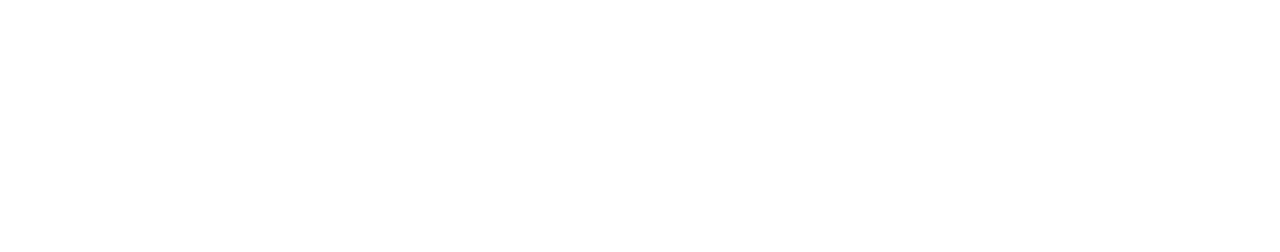
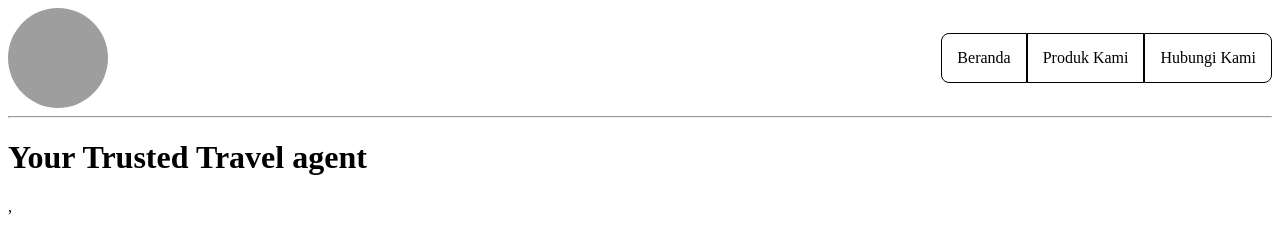
Before and after one commit to revou-fundamental-course/17-feb-25-MuhammadRidhaAkmalAlimin, a plain HTML site: page index.html in a window 1280 px wide. Drawn offline with Linux system fonts and the light colour scheme; grey boxes are pictures that could not be loaded.

Commit message:
konfigurasi-setengahjalan

```diff
--- a/css/style.css
+++ b/css/style.css
@@ -1 +1,38 @@
 /* css, masih awal project external */
+.main-header {
+    display: flex;
+    justify-content: space-between;
+    align-items: center;
+}
+.logo-company {
+                border: 1px;
+                border-color:  forestgreen;
+                height: 100px;
+                width: 100px;
+                background-image: url(https://encrypted-tbn0.gstatic.com/images?q=tbn:ANd9GcTXm-YRdMLuraIBmK79gWcx3c1Ys0AtPwmoRQ&amp;s);
+                background-size: 100% 100%;
+                border-radius: 50%; }
+nav     {
+    display: flex;
+    }
+nav > a     {   text-decoration: none;
+                color: black;
+                border: 1px solid;
+                padding: 15px;
+                border-radius: 8px;}
+.no-border-radius {
+    border-radius: 0px;}
+
+.no-border-radius-left{
+    border-top-left-radius: 8px;
+    border-top-right-radius: 0px;
+    border-bottom-right-radius: 0px;
+    border-bottom-left-radius: 8px;
+}
+
+.no-border-radius-right {
+    border-top-left-radius: 0px;
+    border-top-right-radius: 8px;
+    border-bottom-right-radius: 8px;
+    border-bottom-left-radius: 0px;
+}
--- a/index.html
+++ b/index.html
@@ -4,8 +4,29 @@
     <meta charset="UTF-8">
     <meta name="viewport" content="width=device-width, initial-scale=1.0">
     <title>Document</title>
+    <link rel="stylesheet" href="css/style.css">
 </head>
 <body>
+    <header class="main-header">
+        <!-- iki kepala buat atasan content your trust agent perhaps?atau header navigationnnya pakai fungsi nav untuk mengarahkan ke page html lainnya?-->
+        <div class="logo-company"></div>
+
+
+        <nav>
+            <a href="#" class="no-border-radius-left">Beranda</a>
+            <a href="#" class="no-border-radius">Produk Kami</a>
+            <a href="#" class="no-border-radius-right">Hubungi Kami</a>
+        </nav>
+
+    </header>
+    <hr>
+    <main>
+        <header>
+            <h1>Your Trusted Travel agent</h1>
+        </header>
+    </main>
+    <body>      <!-- contentnya, page satu ada gambar autoslide yang akan berasal dari assets? pakai div mungkin atau h1-6 tapi kyknya gak mungkin
+                    di bagian kanan dgn margin 10 px perhaps? , ada sedikit webnya modelnya, bisa di gonta ganti https://app.moqups.com/Y8iumYO1yOg5P2v9YSZ4pW7u8Hs15D2s/view/page/abaae0961 dsb --> , </body>
 
 </body>
 </html>
```
